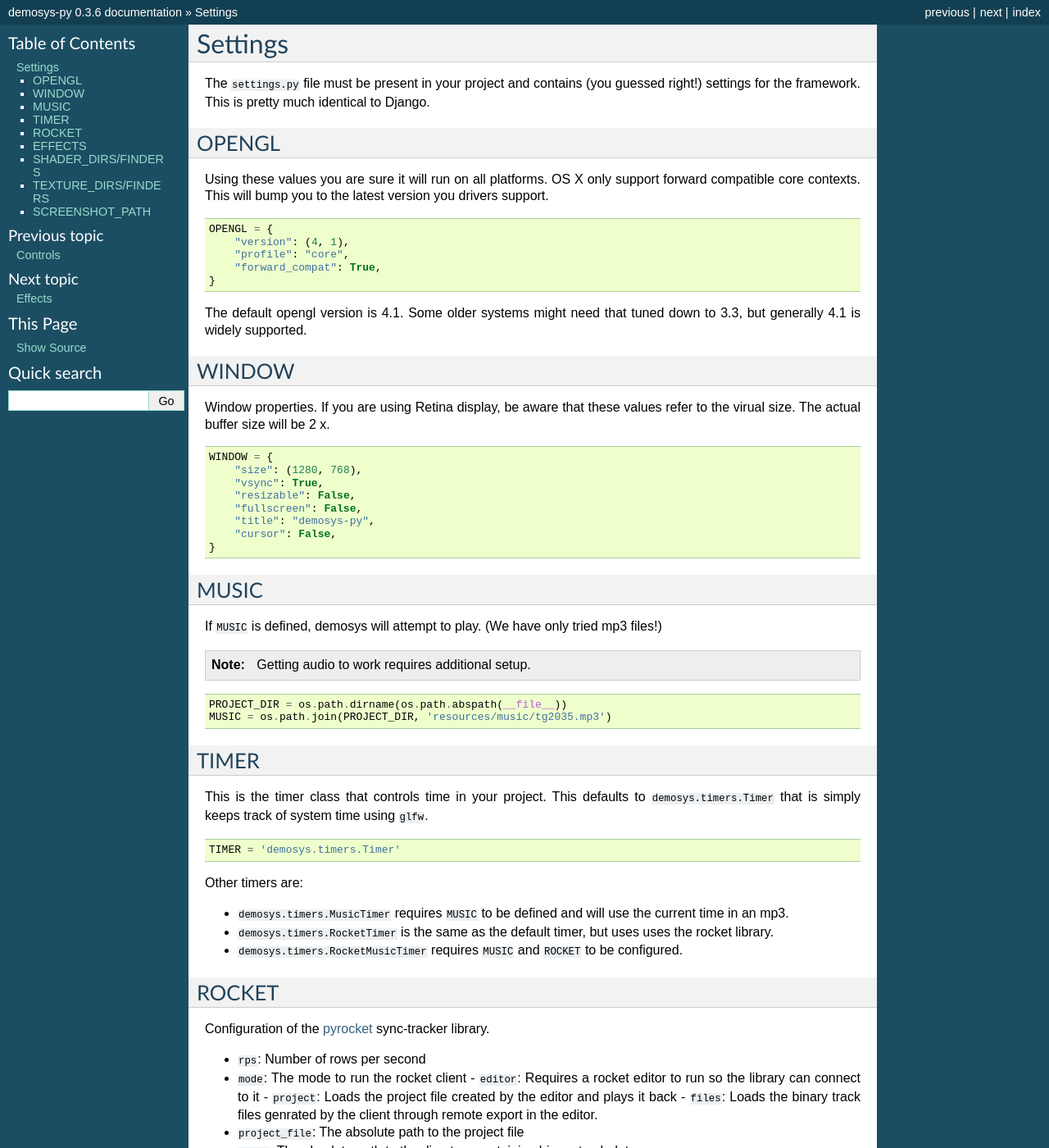
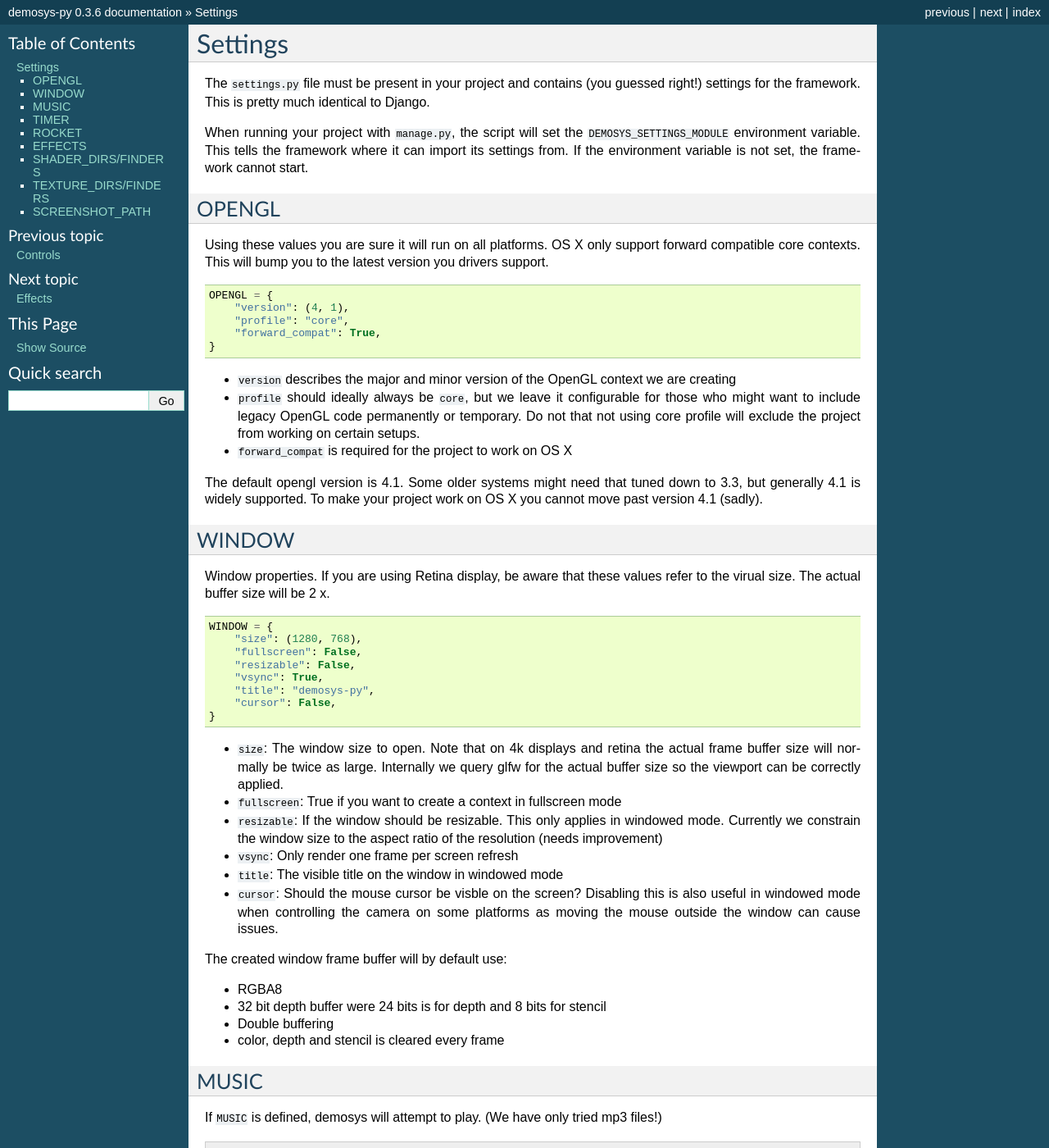
Before and after one commit to Contraz/demosys-py, a Sphinx documentation site: the page built from docs/source/settings.rst, in a window 1280 px wide and 1400 px high. Shown: the whole window at 82% size. Built offline with Sphinx 7.4.7, drawn with Linux system fonts in a browser that asks for light colours; some of the changed text lies outside the part shown.

Commit message:
More detailed settings docs

```diff
--- /dev/null
+++ b/docs/source/audio.rst
@@ -0,0 +1,5 @@
+
+Audio
+=====
+
+Write stuff
--- a/docs/source/index.rst
+++ b/docs/source/index.rst
@@ -34,6 +34,7 @@ time creating all the tooling to get things up and running.
    opengl
    timers
    effectmanagers
+   audio
    pyrrmath
    performance
    tempnotes
--- a/docs/source/settings.rst
+++ b/docs/source/settings.rst
@@ -6,6 +6,11 @@ Settings
 The ``settings.py`` file must be present in your project and contains
 (you guessed right!) settings for the framework. This is pretty much
 identical to Django.
+
+When running your project with ``manage.py``, the script will set
+the ``DEMOSYS_SETTINGS_MODULE`` environment variable. This tells
+the framework where it can import its settings from. If the environment
+variable is not set, the framework cannot start.
 
 OPENGL
 ^^^^^^
@@ -22,8 +27,15 @@ latest version you drivers support.
         "forward_compat": True,
     }
 
+- ``version`` describes the major and minor version of the OpenGL context we are creating
+- ``profile`` should ideally always be ``core``, but we leave it configurable for
+  those who might want to include legacy OpenGL code permanently or temporary. Do not that
+  not using core profile will exclude the project from working on certain setups.
+- ``forward_compat`` is required for the project to work on OS X
+
 The default opengl version is 4.1. Some older systems might need
 that tuned down to 3.3, but generally 4.1 is widely supported.
+To make your project work on OS X you cannot move past version 4.1 (sadly).
 
 WINDOW
 ^^^^^^
@@ -35,12 +47,31 @@ values refer to the virual size. The actual buffer size will be 2 x.
 
     WINDOW = {
         "size": (1280, 768),
+        "fullscreen": False,
+        "resizable": False,
         "vsync": True,
-        "resizable": False,
-        "fullscreen": False,
         "title": "demosys-py",
         "cursor": False,
     }
+
+- ``size``: The window size to open. Note that on 4k displays and retina the actual
+  frame buffer size will normally be twice as large. Internally we query glfw for
+  the actual buffer size so the viewport can be correctly applied.
+- ``fullscreen``: True if you want to create a context in fullscreen mode
+- ``resizable``: If the window should be resizable. This only applies in windowed mode.
+  Currently we constrain the window size to the aspect ratio of the resolution (needs improvement)
+- ``vsync``: Only render one frame per screen refresh
+- ``title``: The visible title on the window in windowed mode
+- ``cursor``: Should the mouse cursor be visble on the screen? Disabling
+  this is also useful in windowed mode when controlling the camera on some platforms
+  as moving the mouse outside the window can cause issues.
+
+The created window frame buffer will by default use:
+
+- RGBA8
+- 32 bit depth buffer were 24 bits is for depth and 8 bits for stencil
+- Double buffering
+- color, depth and stencil is cleared every frame
 
 MUSIC
 ^^^^^
@@ -79,9 +110,11 @@ Configuration of the pyrocket_ sync-tracker library.
 
 - ``rps``: Number of rows per second
 - ``mode``: The mode to run the rocket client
+
   - ``editor``: Requires a rocket editor to run so the library can connect to it
   - ``project``: Loads the project file created by the editor and plays it back
   - ``files``: Loads the binary track files genrated by the client through remote export in the editor.
+
 - ``project_file``: The absolute path to the project file
 - ``files``: The absolute path to the directory containing binary track data
 
```
